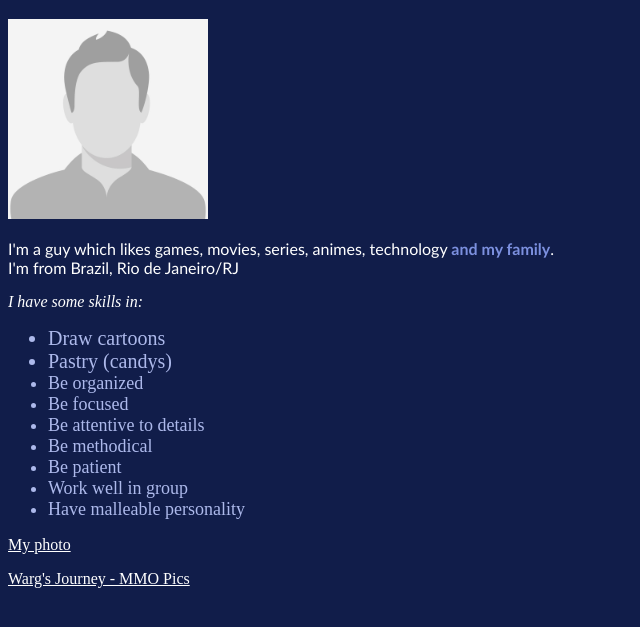
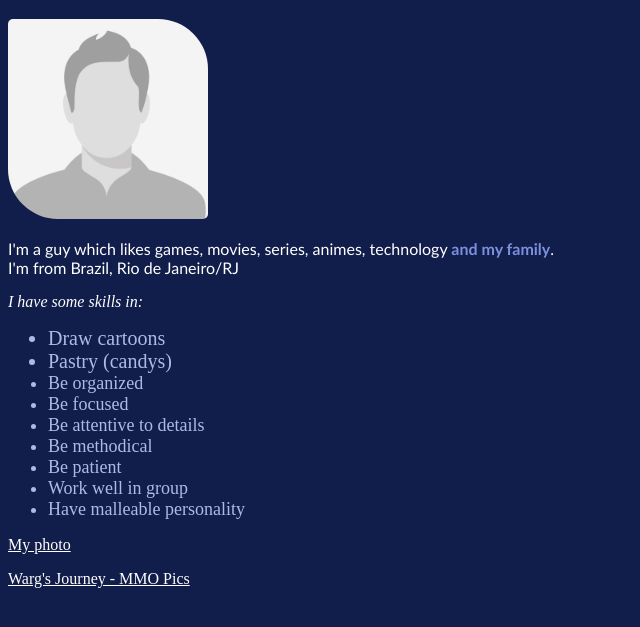
Before and after one commit to prtpj1/prtpj1.github.io, a plain HTML site: page index.html in a window 1280 px wide. Shown: the part 87-714 px from the top of the page, without its empty margins (0-640 px from the left). Drawn offline with Linux system fonts and the light colour scheme.

Commit message:
add rounded border to photo

```diff
--- a/index.html
+++ b/index.html
@@ -16,7 +16,7 @@
     <a href="#localpic" class="links">My local pic/</a>
     <a href="#site" class="links">My WebSite</a>
     <h1>Paulo R. T. Porto Jr.</h1>
-    <img src="Images/mypic.jpeg" alt="Paulo Porto" width="200">
+    <img id="paulopic" src="Images/mypic.jpeg" alt="Paulo Porto" width="200">
 
 
     <p id="about" class="links">I'm a guy which likes games, movies, series, animes, technology <strong>and my family</strong>.<br>
--- a/prtpj-portfolio.css
+++ b/prtpj-portfolio.css
@@ -25,3 +25,7 @@ strong, em {
 #about{
     font-family: 'Gill Sans', 'Gill Sans MT', Calibri, 'Trebuchet MS', sans-serif;
 }
+
+#paulopic {
+    border-radius: 5px 50px;
+}
```
